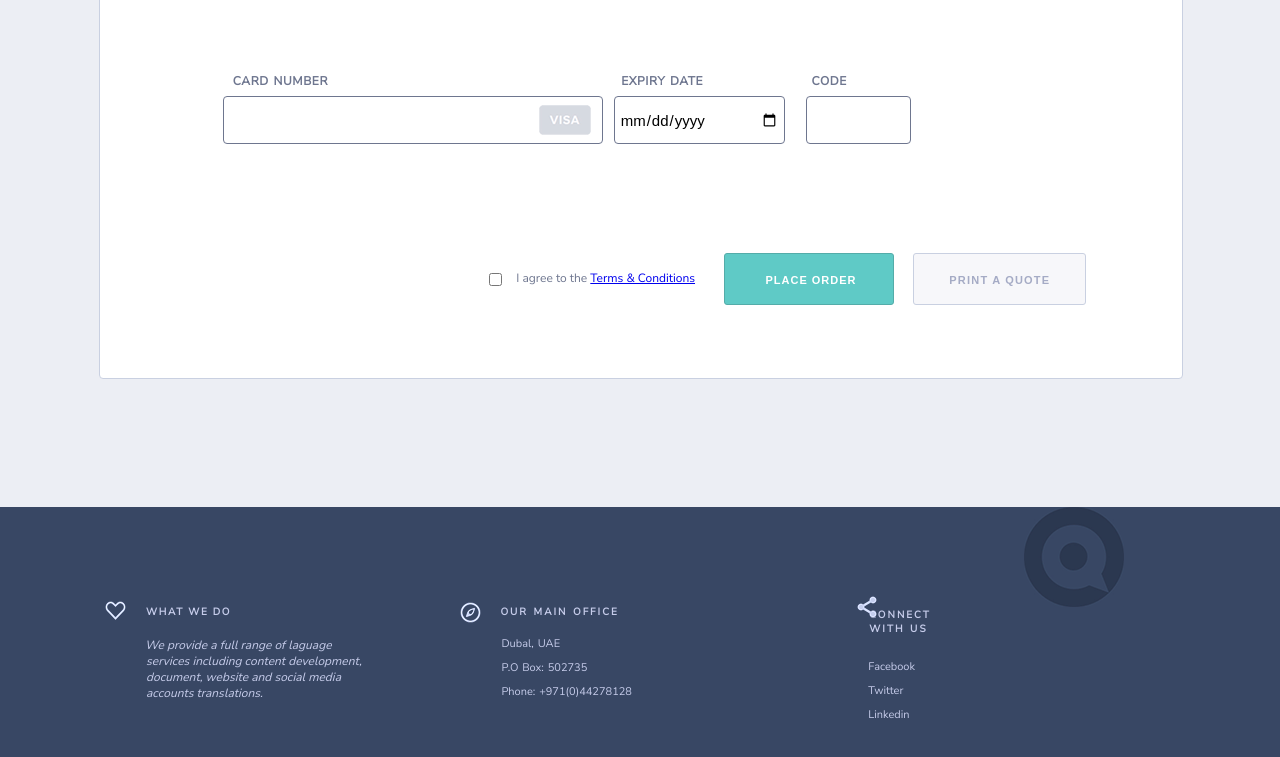
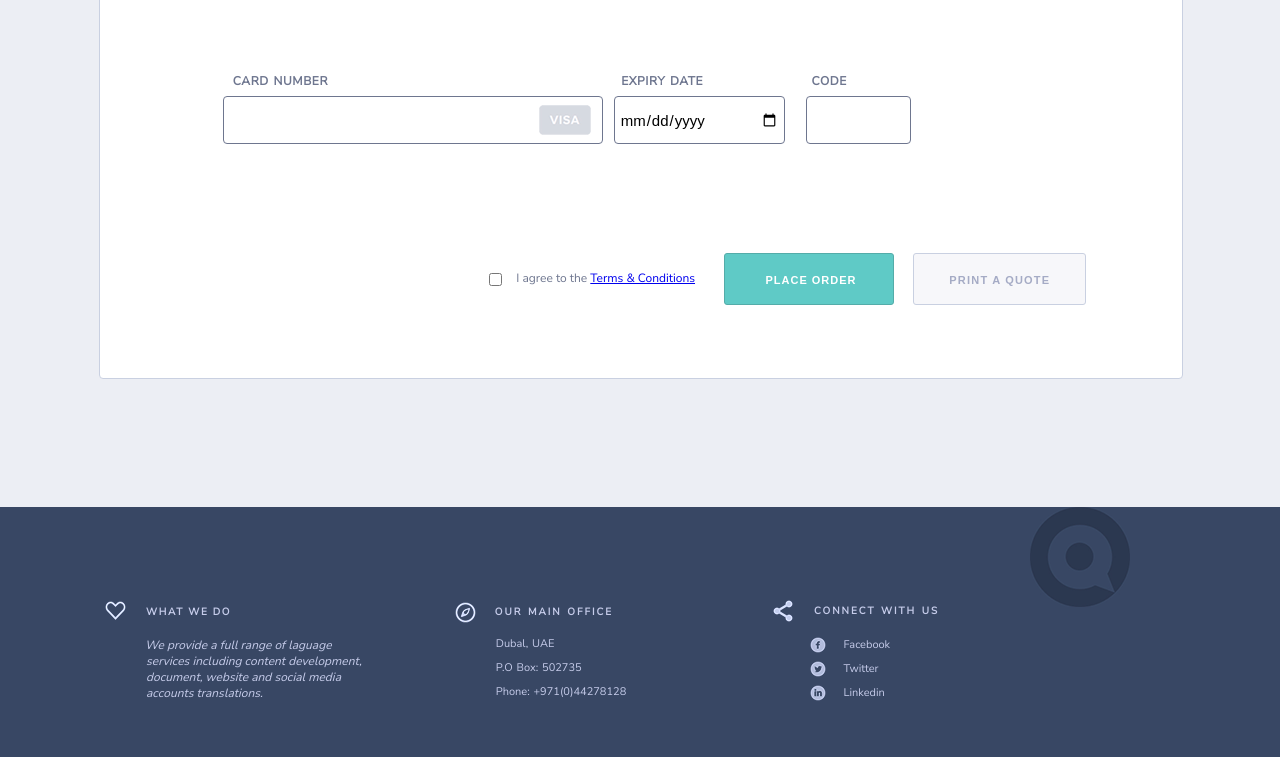
Before and after one commit to Roka20012/kottans_frontend, a plain HTML site: page practical_task/html5-form/project/index.html in a window 1280 px wide. Shown: the part 2592-3349 px from the top of the page. Drawn offline with Linux system fonts and the light colour scheme.

Commit message:
finish footer

```diff
--- a/practical_task/html5-form/project/style.css
+++ b/practical_task/html5-form/project/style.css
@@ -1272,16 +1272,16 @@ footer {
 }
 
 .connect-with-us {
-  padding-top: 50px;
-  padding-left: 190px;
-  margin-left: 30px;
+  padding-top: 46px;
+  padding-left: 170px;
+  margin-left: 10px;
 }
 
 .connect-with-us:before {
   position: relative;
   content: url(images/link.png);
-  top: 39px;
-  left: -20%;
+  top: 47px;
+  left: -36%;
   width: 20px;
   height: 22px;
 }
@@ -1289,14 +1289,21 @@ footer {
 .connect-with-us h6 {
   font-weight: bold;
   font-size: 10px;
+  width: 126px;
+  position: relative;
+  left: -4px;
   letter-spacing: 2px;
   word-spacing: 1px;
 }
 
 .connect-with-us p {
-  line-height: 13px;
+  position: relative;
+  left: 25.5px;
+  top: -12px;
+  margin-top: -3px;
+  line-height: 0px;
   word-spacing: 1px;
-  text-indent: -1px;
+  text-indent: -16px;
   font-weight: normal;
   font-size: 11px;
 }
@@ -1306,3 +1313,34 @@ footer {
   color: #C6CCEAFF;
   text-decoration: none;
 }
+
+.facebook {
+  padding-top: 5px;
+}
+
+.facebook:before {
+  position: relative;
+  content: url(images/facebook.png);
+  top: 5px;
+  left: -14%;
+  width: 16px;
+  height: 16px;
+}
+
+.twitter:before {
+  position: relative;
+  content: url(images/twitter.png);
+  top: 5px;
+  left: -14%;
+  width: 16px;
+  height: 16px;
+}
+
+.linkedin:before {
+  position: relative;
+  content: url(images/linkedin.png);
+  top: 5px;
+  left: -14%;
+  width: 16px;
+  height: 16px;
+}
```
